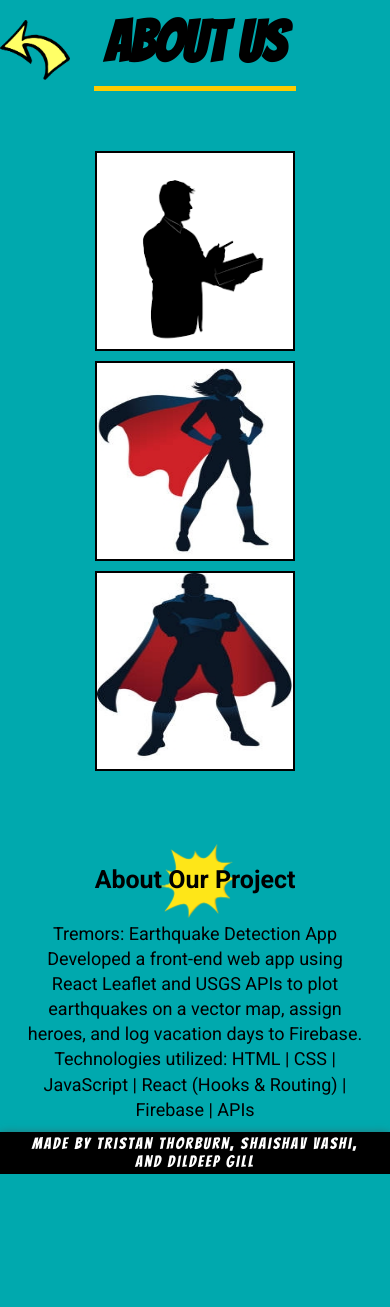
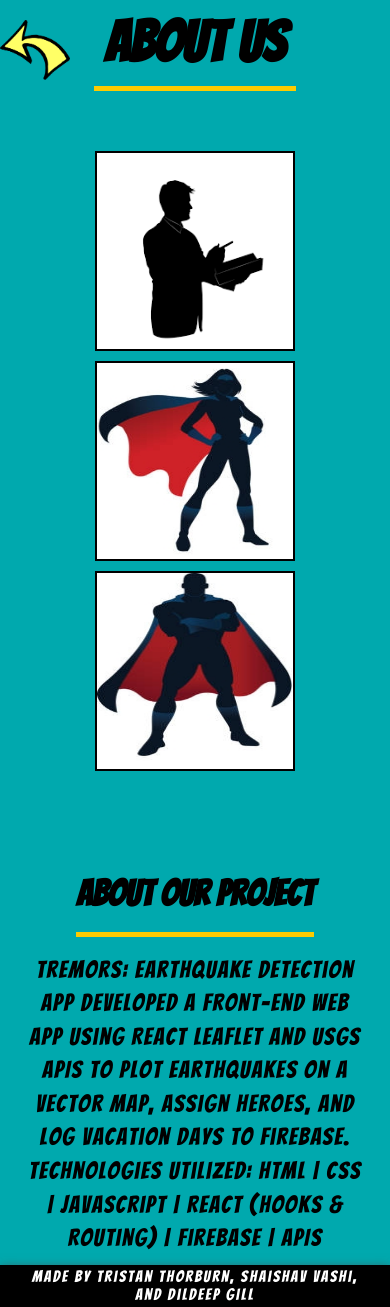
Before and after one commit to shaishav007/tremorsV1, a React (Create React App) app: page /about in a window 390 px wide. Before the commit the page ends 1174 px from the top, so only its background shows below. Built offline with nearby package versions, Linux system fonts and the light colour scheme.

Commit message:
instructions and styling

```diff
--- a/src/components/HeroStats.js
+++ b/src/components/HeroStats.js
@@ -30,7 +30,7 @@ const HeroStats = (props) => {
     <div className='heroStats'>
         <div className='heroContainer'>
             <div className='OnlyShowOnTablet'>
-                <button className='left' onClick={changeIndex} name='previous'>left</button>
+                <button className='left' onClick={changeIndex} name='previous'>Prev</button>
             </div>
             <div className='heroImageContainer'>
                 <img src={heroImages[index]}alt='silhouette of geology teachers or the hero sent to save us from the earthquake'/>
@@ -45,13 +45,13 @@ const HeroStats = (props) => {
                 />
             </div>
             <div className='OnlyShowOnTablet tabletRight'>
-                <button className='right'onClick={changeIndex} name='next'>Right</button>
+                <button className='right'onClick={changeIndex} name='next'>Next</button>
             </div>
         </div>
         <div className='heroFooter tabletHidden'>
-            <button className='left' onClick={changeIndex} name='previous'>left</button>
-            <button className='right' onClick={changeIndex} name='next'>Right</button>
-            <Link to='/about' className="aboutLink"><button className='madeBy'> Made by Dil, Tristan and Shaishav</button></Link>
+            <button className='left' onClick={changeIndex} name='previous'> Prev </button>
+            <button className='right' onClick={changeIndex} name='next'> Next </button>
+            <Link to='/about' className="aboutLink"><button className='madeBy'> Stats since Nov 3, 2022</button></Link>
         </div>
     </div>
   )
--- a/src/components/HeroStatsLoader.js
+++ b/src/components/HeroStatsLoader.js
@@ -5,9 +5,8 @@ const HeroStatsLoader = () => {
     return(
         <div className='heroStatsLoader'>
             <div className="loadingWrapper">
-                <h3 className='loadingH3'>Loading Hero Stats...</h3>
+                <h3 className='loadingH3'>Search to generate Hero Stats...</h3>
                 <SpinnerRoundFilled size={90} thickness={180} speed={100} color="rgba(244, 21, 50, 1)" className='loadingSpinner'/>
-                <p className='loadingP'>Check the latest 24 hours!</p>
             </div>
         </div>
     )
--- a/src/components/InputFormComponent.js
+++ b/src/components/InputFormComponent.js
@@ -53,13 +53,10 @@ const getPlaceQuery=(e)=>{
                     minmagnitude:minState,
                 }
             }).then((earthquakeResponse)=>{
-                console.log(earthquakeResponse.data);
                 if(earthquakeResponse.data.metadata.count===0){
                     props.coordsAndMarkerData(latitude,longitude,[])
                     throw Error(`no earthquakes for ${placeRef.current.value}`);
                 }else{
-                    // console.log( placeRef.current.value,' returned an earthquake lets see it',earthquakeResponse.data);
-
                     //IF YOU ARE GOING TO CHANGE STATES AND PASS DATA, PASS DATA FIRST, DON"T DEPEND ON STATES TO PASS THAT DATA. RESERVE STATE CHANGE ONLY FOR RENDERS NOTHING ELSE
                     props.coordsAndMarkerData(latitude,longitude,earthquakeResponse.data);
                 }
@@ -114,8 +111,6 @@ const handleSubmit = (e) => {
                 }
             }).then((res)=>{
                 //this data means that the original map is here, we can send it to the marker info thing from here
-                // console.log(`24 Hour Search Data`, res.data)
-
                 props.coordsAndMarkerData(latitude,longitude,res.data);
 
             }).catch((err)=>{
--- a/src/components/MapPage.js
+++ b/src/components/MapPage.js
@@ -67,7 +67,6 @@ const MapPage = () => {
         //get the present data so that we can get the present data
         const presentDateObject = new Date()
         const presentDate = `${presentDateObject.getFullYear()}-${presentDateObject.getMonth()+1}-${presentDateObject.getDate()}`;
-        // console.log(presentDate);
         axios({
             url:'https://earthquake.usgs.gov/fdsnws/event/1/query',
             params:{
@@ -76,7 +75,6 @@ const MapPage = () => {
                 endtime:presentDate,
             }
         }).then((res)=>{
-            // console.log(`WriteToFirebase`,res.data);
             //write this to firebase
             writeToFirebase(res.data);
 
@@ -142,20 +140,15 @@ const MapPage = () => {
             resolved:resolved,
             vacation:vacation
         }
-        // console.log(currentIncidents,resolved,vacation,responder);
-
-
     }
 
     //this one is where the result of the query gets in and we get to decide what gets displayed on the map
     const setDataToDisplay=(lat,long,resultData)=>{
         //this function only sets the right data in the right place
-        // console.log('this goes into feed,state should change',resultData)
         loadStuffInFirebase();
         setLatitude(lat);
         setLongitude(long);
         generateMarkerInfo(resultData);
-        // console.log('about to display map right now')
         setDisplayMapNow(true);
     }
 
@@ -215,7 +208,12 @@ const MapPage = () => {
                 {
                 displayMapNow
                 ?<DisplayMap latitude={latitude} longitude={longitude} markerPopupInfo={markerData} circleCenter={[]}/>
-                :<p className="errorMessage">Try filling the form up</p>
+                :
+                <div className='instructions'>
+                    <p className="errorMessage">1. Click on "Latest 24" to view incidents that have happened within 24 hours or</p>
+                    <p className="errorMessage">2. Search for more specific earthquakes</p>
+                    <p className="errorMessage">3. To see total amount of incidents attended to by each superhero,  scroll through the hero stats</p>
+                </div>
                 }
             </div>
             <div>
--- a/src/components/styles/About.css
+++ b/src/components/styles/About.css
@@ -12,6 +12,10 @@
 }
 .aboutBlack {
   color: black;
+  font-weight:bold;
+  font-family: "Bangers", cursive;
+  font-size: 26px;
+  letter-spacing: 0.1rem;
 }
 
 .aboutUs {
@@ -43,9 +47,13 @@
 }
 .aboutProject {
   text-align: center;
+  font-family: "Bangers", cursive;
   max-width: 600px;
   margin: 0 auto;
   padding: 10px 25px;
+  display:flex;
+  flex-direction:column;
+  align-items: center;
 }
 img {
   width: 100%;
@@ -114,24 +122,23 @@ figure {
 }
 
 .aboutProjectHeader {
-  background: url(../Assets/Images/star.png);
-  background-repeat: no-repeat;
-  background-size: clamp(80px, 45vw, 50px);
-  background-position: center;
+  margin-block:1rem;
   height: 80px;
   display: flex;
+  border-bottom:5px solid #fecb00;
   justify-content: center;
   align-items: center;
-  font-size: 25px;
+  font-size: 36px;
   font-weight: 700;
-  font-family: "Roboto", sans-serif;
+  font-family: "Bangers", cursive;
 }
 
 .aboutProjectPara {
-  font-size: 18px;
+  font-size: 24px;
+  font-family: "Bangers", cursive;
+  letter-spacing: 0.1rem;
   line-height: 1.4;
   font-weight: 400;
-  font-family: "Roboto", sans-serif;
 }
 
 @media (max-width: 340px) {
--- a/src/components/styles/FrontPage.css
+++ b/src/components/styles/FrontPage.css
@@ -63,6 +63,7 @@ a {
 
 .frontPageBackgroundTwo {
   background-color: #f41532;
+  text-shadow: 0px 0px 1px #FFF;
 }
 
 .frontPageStar {
--- a/src/components/styles/HeroStats.css
+++ b/src/components/styles/HeroStats.css
@@ -134,7 +134,6 @@ img{
     border: 0.4rem solid #000;
     background-color: #fecb00;
     font-size: clamp(1rem, 0.95rem + 0.25vw, 1.25rem);
-    cursor: pointer;
 }
 
 .madeBy:before{
--- a/src/components/styles/HeroStatsLoader.css
+++ b/src/components/styles/HeroStatsLoader.css
@@ -50,7 +50,6 @@
     font-family: "Bangers", cursive;
     font-size: clamp(1rem, 0.95rem + 0.25vw, 1.25rem);
     border: 0.4rem solid #000;
-    cursor: pointer;
     padding: 10px 10px;
     margin-bottom:2rem;
 }
--- a/src/components/styles/InputFormComponent.css
+++ b/src/components/styles/InputFormComponent.css
@@ -41,6 +41,7 @@ input{
     font-size: clamp(1.25rem, 1.2rem + 0.25vw, 1.5rem);
     border: 0.4rem solid #000;
     padding:5px 5px;
+    letter-spacing: 0.05rem;
 }
 
 .queryLabel:before{
--- a/src/components/styles/MapPage.css
+++ b/src/components/styles/MapPage.css
@@ -66,16 +66,17 @@
 
 .errorMessage {
   position: relative;
-  width: clamp(12.5rem, 12.5rem + 0vw, 12.5rem);
-  height: clamp(5rem, 5rem + 0vw, 5rem);
-  background-color: #f41532;
+  width:50%;
+  min-height: clamp(5rem, 5rem + 0vw, 5rem);
+  background-color: #fecb00;
   font-family: "Bangers", cursive;
   font-size: clamp(1.25rem, 1.2rem + 0.25vw, 1.5rem);
   border: 0.4rem solid #000;
-  cursor: pointer;
   padding: 10px 10px;
   text-align: center;
   margin-top: 1rem;
+  letter-spacing: 0.1rem;
+  min-width:220px;
 }
 
 .errorMessage:before {
@@ -84,28 +85,28 @@
   height: 100%;
   position: absolute;
   top: 1rem;
-  right: 10%;
+  right: 5%;
   z-index: -1;
   background-color: white;
   border: 0.4rem solid #000;
 }
 
-
-@media (max-width:1199px){
-    .containerForMap{
-        /* width:clamp(20rem, 0rem + 100vw, 74.9375rem); */
-        width:90vw;
-    }
+.instructions{
+  display:flex;
+  flex-direction: column;
+  align-items: center;
 }
 
 .mapPageH2 {
   position: relative;
   font-size: clamp(3rem, 2.7rem + 1.5vw, 4.5rem);
-  background-color: #fecb00;
+  background-color: #f41532;
   border: 0.4rem solid #000;
   font-family: "Bangers", cursive;
   padding: 5px 0px;
   margin: 2rem auto;
+  letter-spacing: 0.1rem;
+  text-shadow: 0px 0px 5px #FFF;
 }
 
 .mapPageH2:before {
@@ -118,6 +119,12 @@
   z-index: -1;
   background-color: white;
   border: 0.4rem solid #000;
+}
+
+@media (max-width:1199px){
+    .containerForMap{
+        width:90vw;
+    }
 }
 
 @media (min-width: 1079px) {
```
